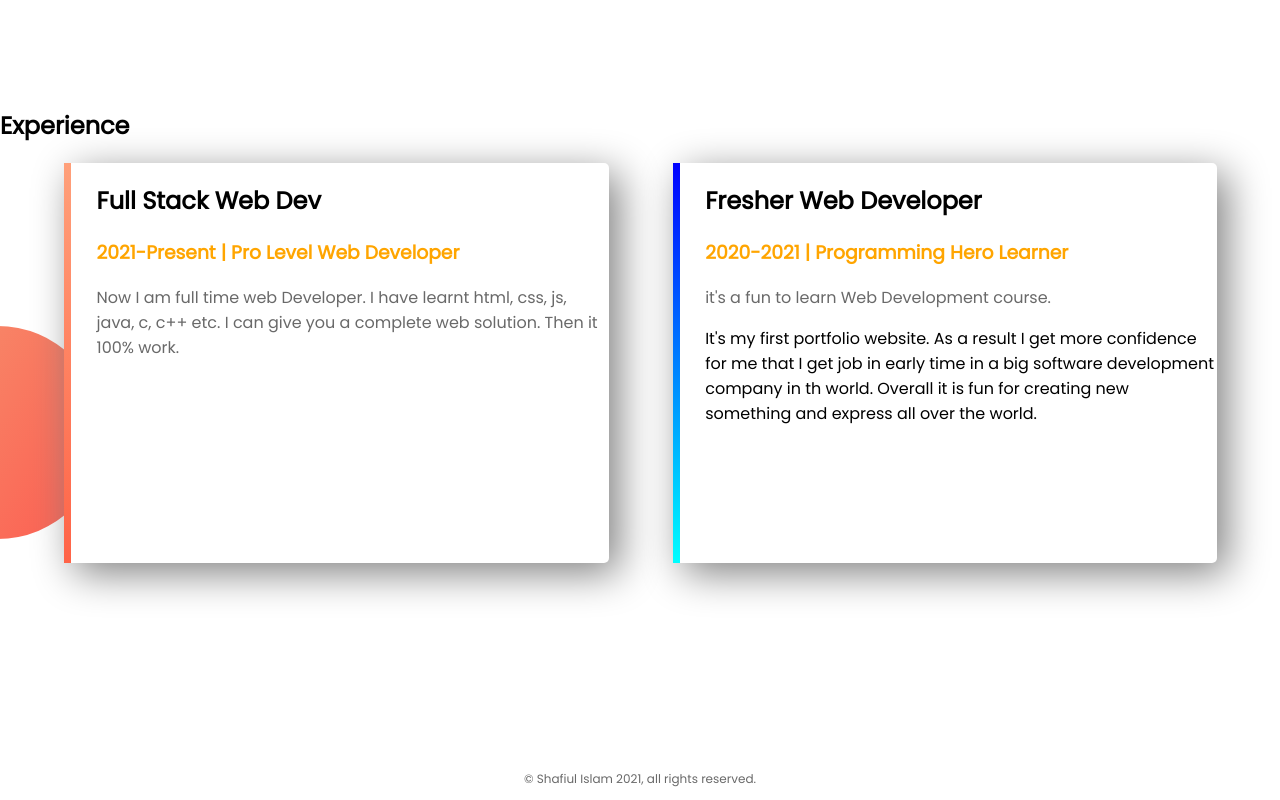
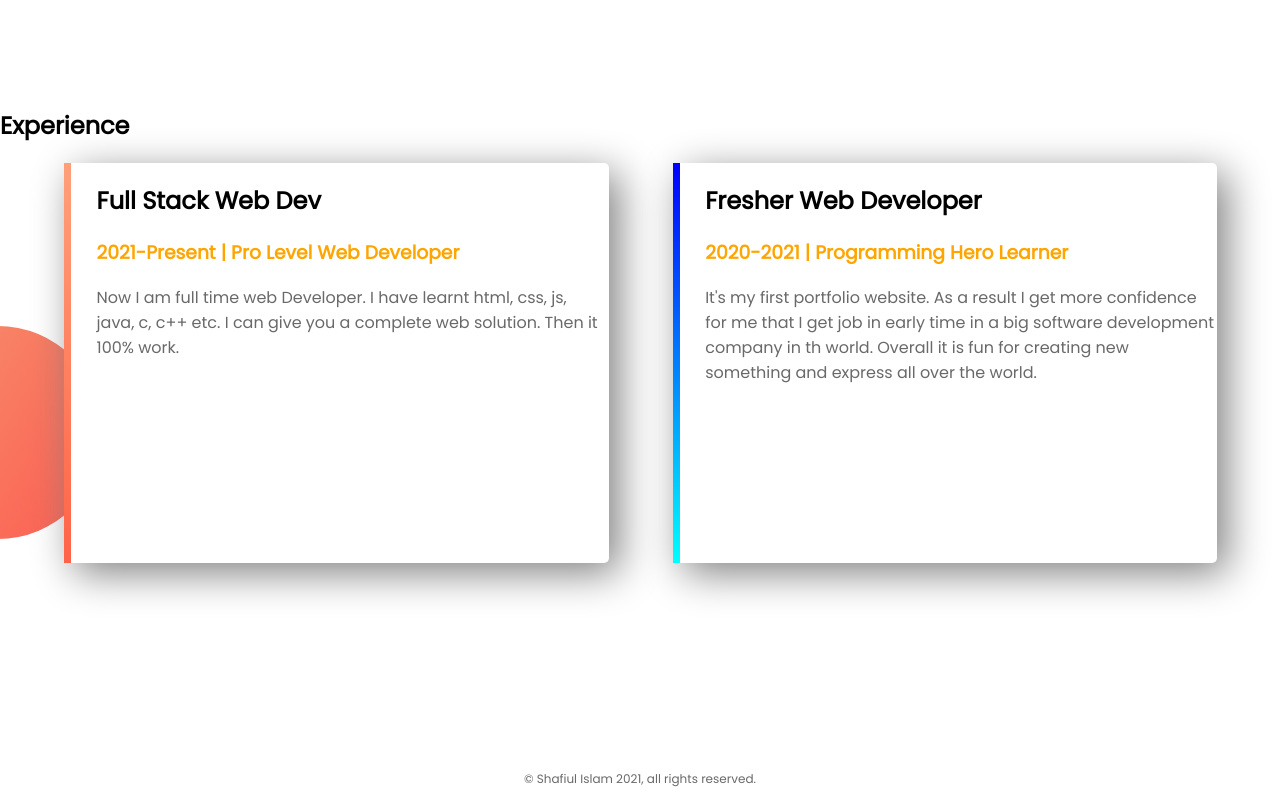
Before and after one commit to sohan110111/web-portfolio, a plain HTML site: page index.html in a window 1280 px wide. Shown: the part 1212-2012 px from the top of the page. Drawn offline with Linux system fonts and the light colour scheme.

Commit message:
My first creating own portfolio-website

```diff
--- a/index.html
+++ b/index.html
@@ -43,8 +43,7 @@
         <div id="baby-web" class="half-width single-experience">
             <h2>Fresher Web Developer</h2>
             <h3 class="orange-highlight">2020-2021 | Programming Hero Learner</h3>
-            <p>it's a fun to learn Web Development course.
-            </p>It's my first portfolio website. As a result I get more confidence for me that I get job in early time in a big software development company in th world. Overall it is fun for creating new something and express all over the world.
+            <p>It's my first portfolio website. As a result I get more confidence for me that I get job in early time in a big software development company in th world. Overall it is fun for creating new something and express all over the world.</p>
         </div>
     </section>
     <footer>
```
